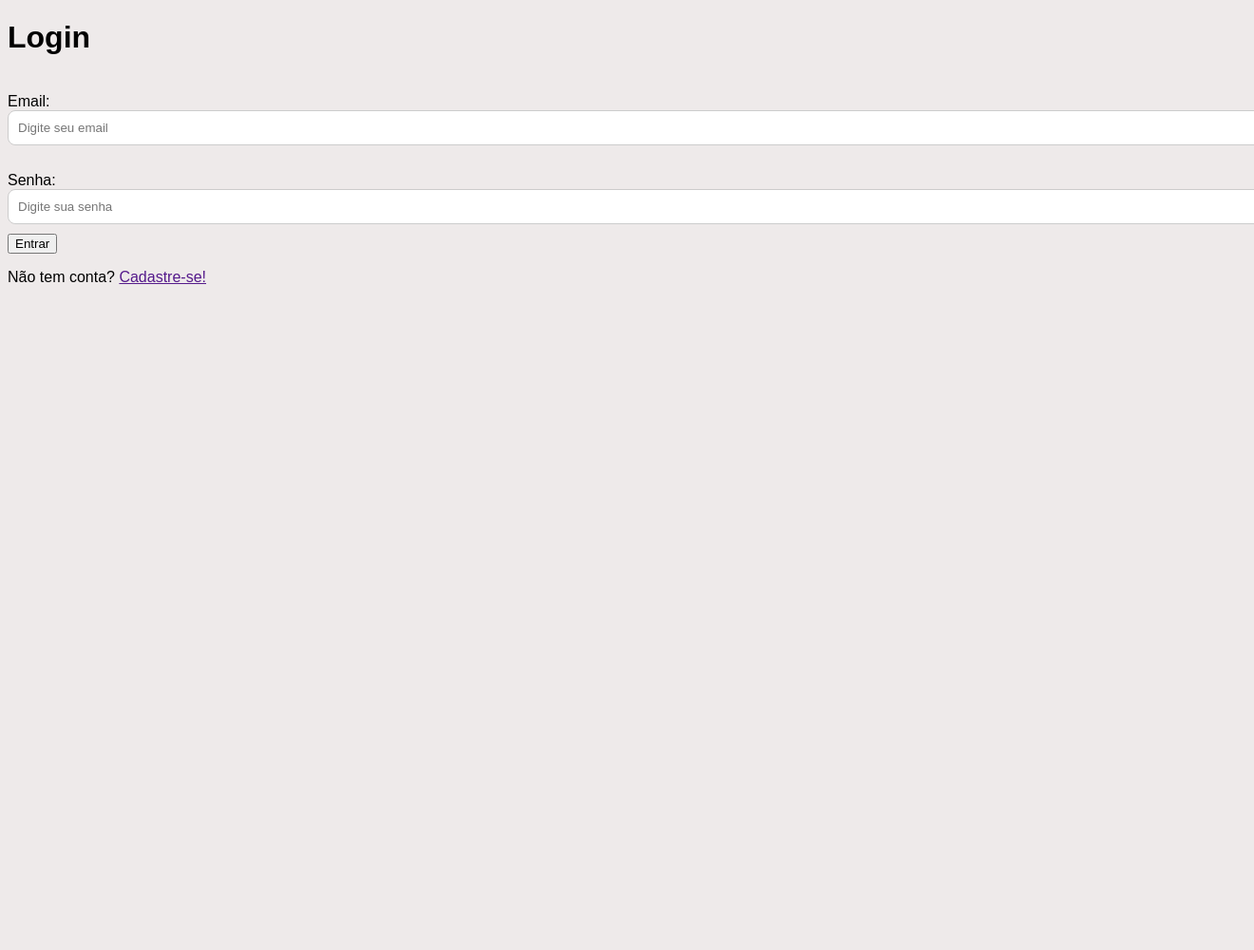
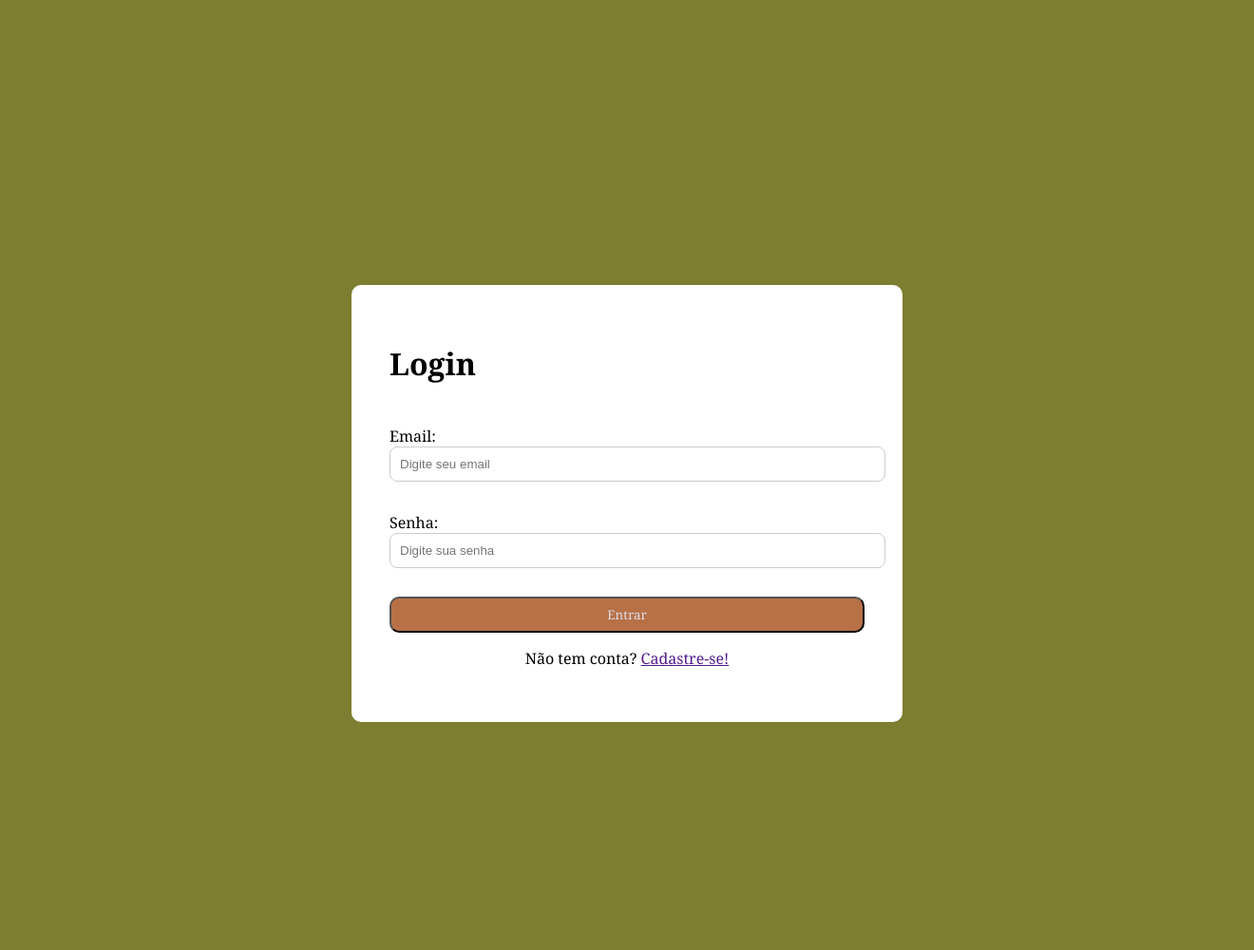
Before and after one commit to thuanymoretti/sa_ferrorama, a PHP site: page /puplic/login.html in a window 1320 px wide; the page is wider, and only the part inside the window is pictured. Shown: the top 1000 px of that part at 95% size. Before the commit the page ends 299 px from the top of that part, so only its background shows below. Run offline with PHP 8.4, Linux system fonts and the light colour scheme.

Commit message:
add - style

```diff
--- a/assets/style/style.css
+++ b/assets/style/style.css
@@ -1,9 +1,9 @@
 body {
-    background-color: rgb(238, 234, 234);
+    background-color:rgb(126, 126, 49) ;
     font-family: Arial, sans-serif;
 }
 
-.formulario{
+.cadastro{
     background: #ffecec;
     width: 90%;
     margin: 50px auto;
@@ -12,6 +12,15 @@ body {
     box-shadow: 2px 2px 3px  rgb(94, 93, 93);
     gap: 15px;
 
+}
+
+.caixa {
+    background-color:white;
+    padding: 40px;
+    border-radius: 10px;
+    width: 500px;
+    margin: 300px auto;
+    font-family: Georgia, 'Times New Roman', Times, serif;
 }
 
 input, select, textarea {
@@ -29,3 +38,20 @@ input, select, textarea {
 #sub_titulo{
     text-align: center;
 }
+
+p{
+    text-align: center;
+    font-family: Georgia, 'Times New Roman', Times, serif;
+}
+
+button {
+    margin-top: 20px;
+    padding: 8px;
+    background-color:  rgb(184, 113, 71);
+    color: #dfdfe9;;
+    border: nono;
+    font-family: Georgia, 'Times New Roman', Times, serif;
+    width: 500px;
+    border-radius: 10px;
+
+}
--- a/puplic/cadastro.html
+++ b/puplic/cadastro.html
@@ -18,7 +18,7 @@
     </header>
 
     <main>
-        <div class="Cadastro">
+        <div class="cadastro">
             <h2 id="titulo">Cadastro </h2>
             <p id="sub_titulo">Preencha os dados abaixo para realizar o registro no sistema.</p>
 
@@ -76,8 +76,6 @@
                     <input type="text" class="form-control" id="cep">
                 </div>
 
-                </div>
-
                 <div class="col-6">
                     <label for="inputsenha" class="form-label">Senha</label>
                     <input type="text" class="form-control" id="senha">
```
Also changed, not shown: puplic/login.html (+6 -2 lines).
